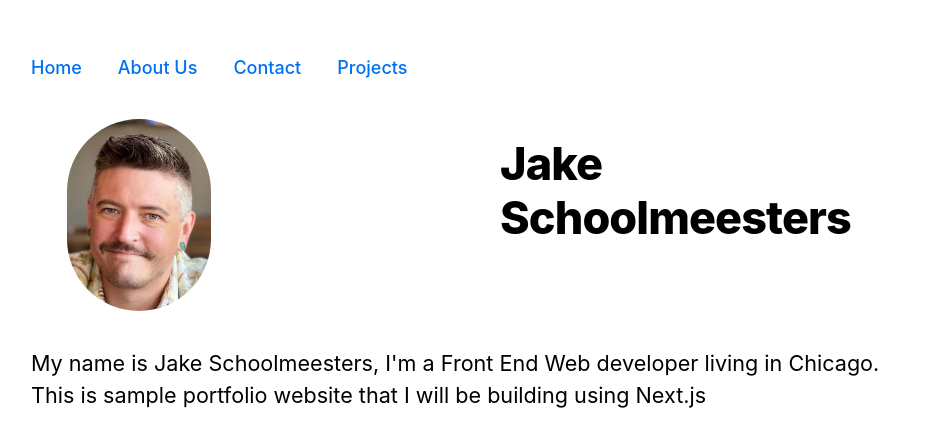
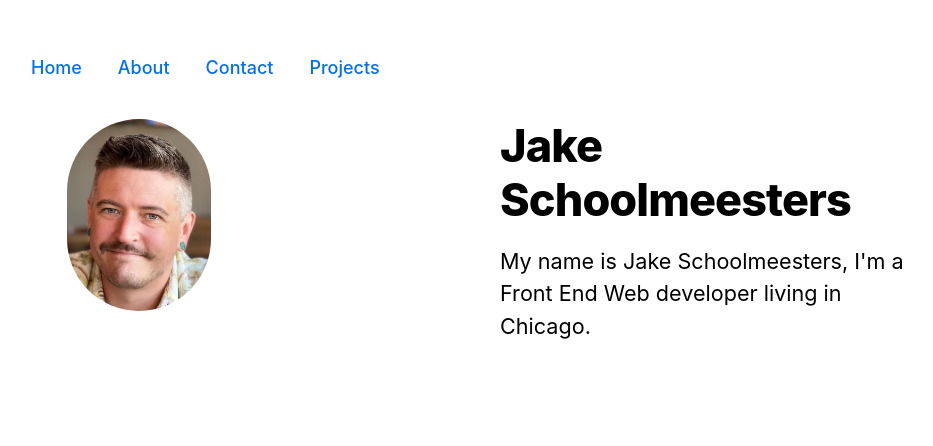
Before and after one commit to schooolman/jake-schoolman-next, a Next.js app: page / in a window 1280 px wide. Shown: the part 126-572 px from the top of the page, without its empty margins (149-1082 px from the left). Built offline with nearby package versions, Linux system fonts and the light colour scheme.

Commit message:
update pages to use layout component

```diff
--- a/components/layout.js
+++ b/components/layout.js
@@ -39,7 +39,7 @@ export default function Layout({ children, home }) {
                             className={utilStyles.borderCircle}
                             height={144}
                             width={144}
-                        alt=""
+                            alt="Picture of Jake Schoolmeesters"
                         />
                         <h1 className={utilStyles.heading2Xl}>{name}</h1>
                     </>
@@ -63,8 +63,8 @@ export default function Layout({ children, home }) {
                     </>
                 )}
             </header>
+      <main>{children}</main>
         </div>
-      <main>{children}</main>
       {!home && (
         <div className={styles.backToHome}>
           <Link href="/">← Back to home</Link>
--- a/components/navbar.js
+++ b/components/navbar.js
@@ -5,7 +5,7 @@ import NavItem from "./navitem";
 
 const MENU_LIST = [
     { text: "Home", href: "/" },
-    { text: "About Us", href: "/about" },
+    { text: "About", href: "/about" },
     { text: "Contact", href: "/contact" },
     { text: "Projects", href: "/projects"}
   ];
--- a/pages/about.js
+++ b/pages/about.js
@@ -1,3 +1,9 @@
+import Layout from "../components/layout";
+
 export default function About() {
-    return <div>About</div>
+    return (
+        <Layout>
+            <div>About</div>
+        </Layout>
+    )
   }
--- a/pages/contact.js
+++ b/pages/contact.js
@@ -1,3 +1,9 @@
+import Layout from "../components/layout"
+
 export default function Contact() {
-    return <div>Contact</div>
+    return (
+        <Layout>
+            <div>Contact</div>
+        </Layout>
+    )
   }
--- a/pages/index.js
+++ b/pages/index.js
@@ -23,9 +23,6 @@ export default function Home({ allPostsData }) {
       <div className=''>
         <section className={utilStyles.headingMd}>
           <p>My name is Jake Schoolmeesters, I'm a Front End Web developer living in Chicago.</p>
-          <p>
-            This is sample portfolio website that I will be building using Next.js
-          </p>
         </section>
         {/* <section className={`${utilStyles.headingMd} ${utilStyles.padding1px}`}>
           <h2 className={utilStyles.headingLg}>Blog</h2>
--- a/pages/projects.js
+++ b/pages/projects.js
@@ -1,3 +1,9 @@
+import Layout from "../components/layout";
+
 export default function Projects() {
-    return <div>Projects</div>
+    return (
+        <Layout>
+            <div>Projects</div>
+        </Layout>
+    )
   }
```
Lines whose indentation alone changed are shown as unchanged.
